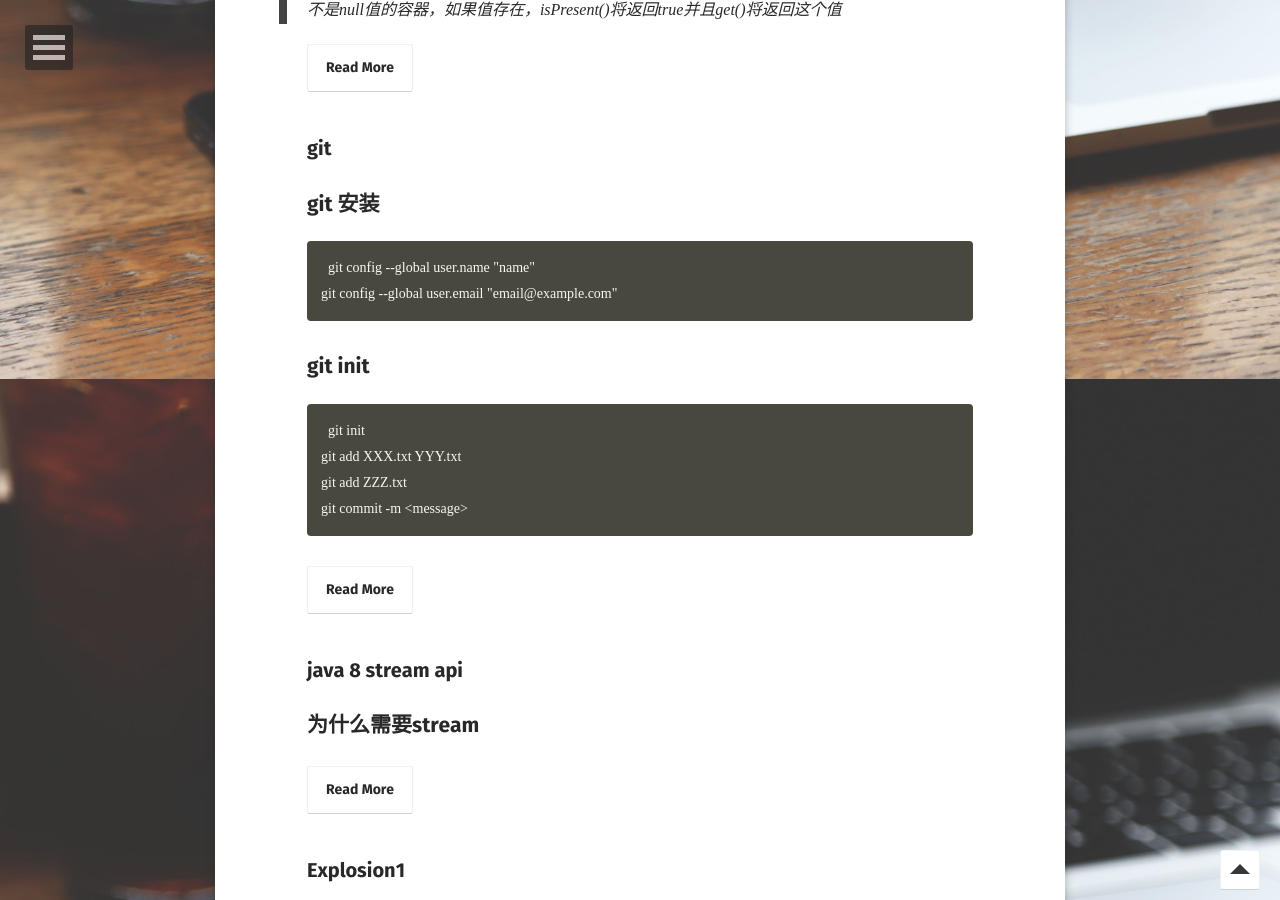
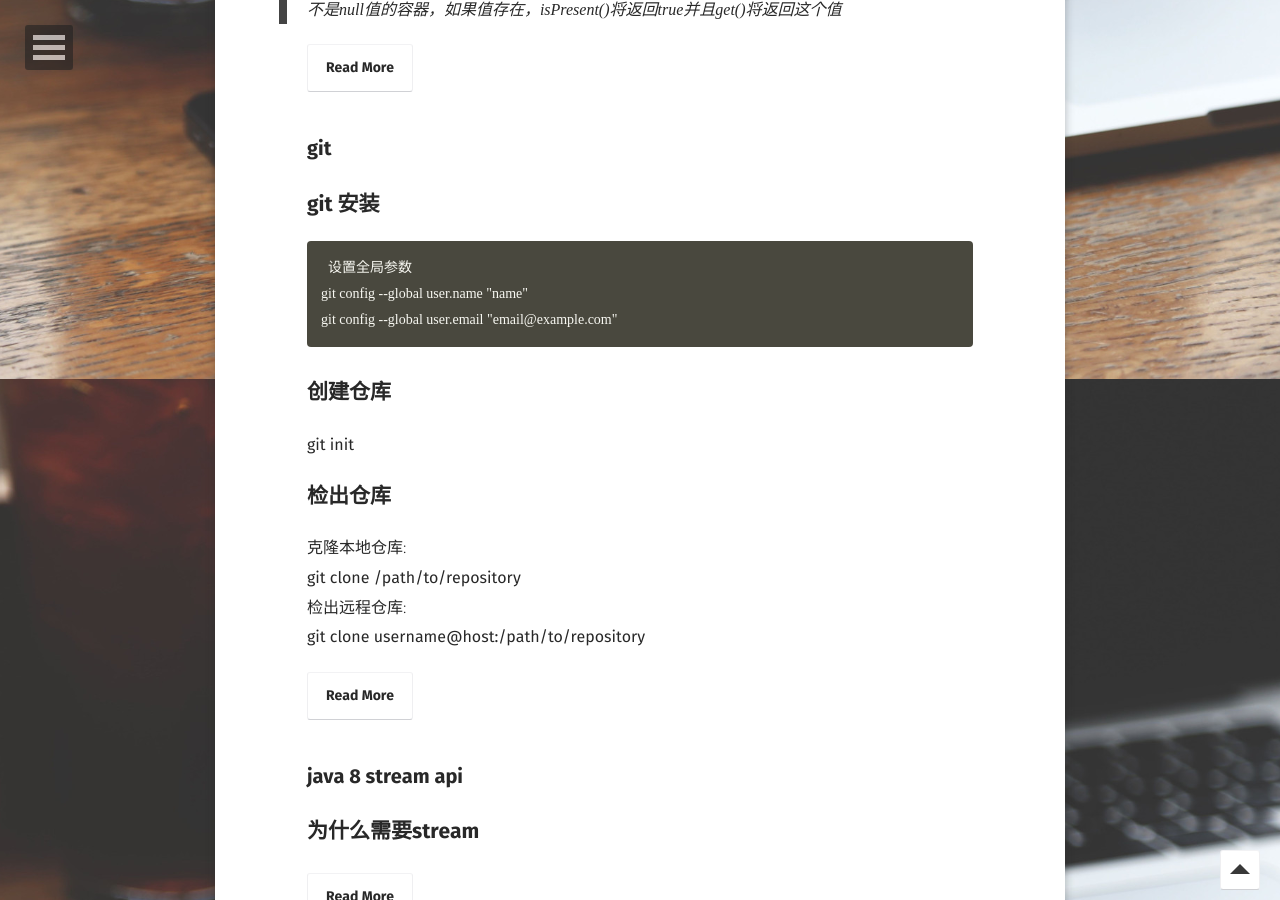
Before and after one commit to lindage1994/lindage1994.github.io, a Jekyll site: the page built from posts/index.md, in a window 1280 px wide and 900 px high, scrolled down 521 px. Built offline with Jekyll 4.4.1, drawn with Linux system fonts in a browser that asks for light colours; some web fonts are replaced; some of the changed lines change nothing that is shown.

Commit message:
git modify

````diff
--- a/_posts/2019-09-18-git.md
+++ b/_posts/2019-09-18-git.md
@@ -9,197 +9,134 @@
 
 ## git 安装
 ```
+设置全局参数
 git config --global user.name "name"
 git config --global user.email "email@example.com"
 ```
-## git init
-```
-git init
-git add XXX.txt YYY.txt
-git add ZZZ.txt
-git commit -m <message>
-```
+## 创建仓库
+**git init**
+## 检出仓库
+克隆本地仓库:
+**git clone /path/to/repository**
+检出远程仓库:
+**git clone username@host:/path/to/repository**
+
+## 工作流
+本地仓库由 git 维护的三棵“树”组成。第一个是你的 **工作目录**，它持有实际文件；第二个是 **暂存区（Index）**，它像个缓存区域，临时保存你的改动；最后是 **HEAD**，它指向你最后一次提交的结果。
+![工作流](https://github.com/lindage1994/images/raw/master/blog/2019/trees.png)
+
+## 添加和提交
+添加修改到暂存区:
+**git add \<filename>**
+**git add ***
+提交修改到HEAD:
+**git commit -m "代码提交信息"**
+
+## 推送改动
+推送改动到远端仓库：
+**git push origin \<branch>**
+如果你还没有克隆现有仓库，并欲将你的仓库连接到某个远程服务器，你可以使用如下命令添加：
+**git remote add origin <server>**
+
+## 分支管理
+分支是用来将特性开发绝缘开来的。在你创建仓库的时候，master 是“默认的”分支。在其他分支上进行开发，完成后再将它们合并到主分支上。
+![类图示例](https://github.com/lindage1994/images/raw/master/blog/2019/image.png)
+
+查看分支：
+**git branch**
+创建分支：
+**git branch dev**
+切换分支：
+**git checkout dev** 或 **git switch dev**
+创建分支并切换过去：
+**git checkout -b feature_x**  或 **git switch -c feature_x**
+删除分支：
+**git branch -d feature_x**
+除非你将分支推送到远端仓库，不然该分支就是 不为他人所见的：
+**git push origin \<branch>**
+
+## 更新与合并
+拉取origin最新改动：
+**git pull**
+在你的工作目录中 获取（fetch） 并 合并（merge） 远端的改动。
+要合并其他分支到你的当前分支（例如 master），执行：
+**git merge \<branch>**
+在这两种情况下，git 都会尝试去自动合并改动。遗憾的是，这可能并非每次都成功，并可能出现冲突（conflicts）。 这时候就需要你修改这些文件来手动合并这些冲突（conflicts）。改完之后，你需要执行如下命令以将它们标记为合并成功：
+**git add \<filename>**
+在合并改动之前，你可以使用如下命令预览差异：
+**git diff \<source_branch> \<target_branch>**
+
+## 标签
+为软件发布创建标签是推荐的。
+新建标签名为 *1.0.0* 的标签：
+**git tag 1.0.0**
+默认为HEAD，也可以指定一个commit id
+**git tag -a \<tagname> -m "blablabla..."** 可以指定标签信息
+查看所有标签：
+**git tag**
+推送一个本地标签：
+**git push origin \<tagname>**
+推送全部未推送过的本地标签：
+**git push origin --tags**
+删除一个本地标签：
+**git tag -d \<tagname>**
+删除一个远程标签：
+**git push origin :refs/tags/\<tagname>**
+
+## log
+如果你想了解本地仓库的历史记录，最简单的命令就是使用:
+**git log**
+你可以添加一些参数来修改他的输出，从而得到自己想要的结果。 只看某一个人的提交记录:
+**git log --author=bob**
+一个压缩后的每一条提交记录只占一行的输出:
+**git log --pretty=oneline**
+或者你想通过 ASCII 艺术的树形结构来展示所有的分支, 每个分支都标示了他的名字和标签:
+**git log --graph --oneline --decorate --all**
+看看哪些文件改变了:
+**git log --name-status**
+命令历史：
+**git reflog**
+这些只是你可以使用的参数中很小的一部分。更多的信息，参考：
+**git log --help**
 
 ## 版本控制
-### git status
-```
-$ git status
-On branch master
-Your branch is ahead of 'origin/master' by 1 commit.
-  (use "git push" to publish your local commits)
+查看仓库当前的状态：
+**git status**
+是查看difference，显示的格式正是Unix通用的diff格式：
+**git diff**
 
-Changes not staged for commit:
-  (use "git add <file>..." to update what will be committed)
-  (use "git checkout -- <file>..." to discard changes in working directory)
-
-        modified:   nine/src/main/java/com/iahsnil/nine/service/impl/SpiderServi                                                                                                                                                                                               ceImpl.java
-
-Untracked files:
-  (use "git add <file>..." to include in what will be committed)
-
-        config-client/configclient.iml
-        config-client/target/
-        config/target/
-        nine/src/main/resources/pyscript/cuq.txt
-        nine/src/main/resources/pyscript/cyt.txt
-        nine/src/main/resources/pyscript/hhy.txt
-
-no changes added to commit (use "git add" and/or "git commit -a")
-```
-**git status** 命令可以让我们时刻掌握仓库当前的状态
-### git diff
-```
-$ git diff nine/src/main/java/com/iahsnil/nine/service/impl/SpiderServiceImpl.java
-diff --git a/nine/src/main/java/com/iahsnil/nine/service/impl/SpiderServiceImpl.java b/nine/src/main/java/com/iahsnil/nine/service/impl/SpiderServiceImpl.java
-index 3a738ad..669dff7 100644
---- a/nine/src/main/java/com/iahsnil/nine/service/impl/SpiderServiceImpl.java
-+++ b/nine/src/main/java/com/iahsnil/nine/service/impl/SpiderServiceImpl.java
-@@ -62,7 +62,7 @@ public class SpiderServiceImpl implements SpiderService {
-
-     @Override
-     @Async
--    @Scheduled(cron = "* 0/5 * * * *")
-+    @Scheduled(cron = "* * 11/5 * * *")
-     public Future<String> refreshList() {
-         StringBuilder sb = new StringBuilder();
-```
-**git diff** 顾名思义就是查看difference，显示的格式正是Unix通用的diff格式
-
-## 版本回退
-### git log 提交历史
-```
-commit ddc483c266fd9d48adfe2821d95bfe67f3ea6e40 (HEAD -> master)
-Author: DESKTOP-3M8EM7B\zed <iahsnil1994@gmail.com>
-Date:   Thu Aug 22 21:01:24 2019 +0700
-
-    定时执行爬取数据代码
-
-commit 5b9d62a9994415303822055466432355d2a69317 (origin/master, origin/HEAD)
-Author: DESKTOP-3M8EM7B\zed <iahsnil1994@gmail.com>
-Date:   Wed Aug 21 21:08:45 2019 +0700
-
-    spring security permission
-
-commit 7ec28a1664c67615af9fb055f586dbed2639c960
-Author: DESKTOP-3M8EM7B\zed <iahsnil1994@gmail.com>
-Date:   Tue Aug 20 21:05:22 2019 +0700
-
-    登录/注册
-
-commit 05b960e2463ac67c84ac8b50e6856360c2993b86
-Author: DESKTOP-3M8EM7B\zed <iahsnil1994@gmail.com>
-Date:   Mon Aug 19 21:14:13 2019 +0700
-
-    添加分页
-
-commit f27384ca0078b15d9a3043bb76929178af4ea857
-Author: DESKTOP-3M8EM7B\zed <iahsnil1994@gmail.com>
-Date:   Sat Aug 17 21:01:10 2019 +0700
-
-    vedio player
-```
-### git reflog 命令历史
-```
-git reflog
-ddc483c (HEAD -> master) HEAD@{0}: commit: 定时执行爬取数据代码
-5b9d62a (origin/master, origin/HEAD) HEAD@{1}: commit: spring security permission
-7ec28a1 HEAD@{2}: commit: 登录/注册
-05b960e HEAD@{3}: commit: 添加分页
-f27384c HEAD@{4}: commit: vedio player
-9fa5715 HEAD@{5}: commit: 加入gateway，调整pom.xml
-ce25661 HEAD@{6}: commit: 调整结构
-5e80e01 HEAD@{7}: commit: quartz 任务调度框架
-8d0e67d HEAD@{8}: commit: zuul second commit
-51fe1da HEAD@{9}: commit: zuul first commit
-62e3aa6 HEAD@{10}: commit: websocket
-14056a1 HEAD@{11}: commit: delete some records
-f942efa HEAD@{12}: commit: movie database
-93011d3 HEAD@{13}: commit: request limit
-d0b07e9 HEAD@{14}: commit: redis distributed lock
-644cdc7 HEAD@{15}: commit: xiaozhuan font generator
-b742d24 HEAD@{16}: commit: ok http util
-05421c5 HEAD@{17}: commit: mail sender
-d112af5 HEAD@{18}: commit: commit 2019-04-25
-b15f2f3 HEAD@{19}: merge origin/master: Fast-forward
-6e8c023 HEAD@{20}: commit: 91porn spider done
-6ba5271 HEAD@{21}: commit: create a rudiment
-aa4258f HEAD@{22}: merge origin/master: Fast-forward
-6f175c6 HEAD@{23}: commit: second commit
-47e0efc HEAD@{24}: commit: first commit
-0f088ba HEAD@{25}: clone: from https://github.com/lindage1994/yasuo.git
-```
-### git reset --hard commit_id 回退或前进到某个版本
-
+### 版本回退
+回退或前进到某个版本,要重返未来，用**git reflog**查看命令历史，以便确定要回到未来的哪个版本：
+**git reset --hard commit_id**
 ```
 $ git reset --hard 7ec28a1
 HEAD is now at 7ec28a1 登录/注册
 ```
---mixed
-意思是：不删除工作空间改动代码，撤销commit，并且撤销git add . 操作
+--mixed   不删除工作空间改动代码，撤销commit，并且撤销git add . 操作
 这个为默认参数,git reset --mixed HEAD^ 和 git reset HEAD^ 效果是一样的。
-
---soft
-不删除工作空间改动代码，撤销commit，不撤销git add .
-
---hard
-删除工作空间改动代码，撤销commit，撤销git add .
+--soft  不删除工作空间改动代码，撤销commit，不撤销git add .
+--hard  删除工作空间改动代码，撤销commit，撤销git add .
 
 注意完成这个操作后，就恢复到了上一次的commit状态。
 
-- HEAD指向的版本就是当前版本，因此，Git允许我们在版本的历史之间穿梭，使用命令git reset --hard commit_id。
+### 替换改动
+你可以使用如下命令替换掉本地改动：
+**git checkout -- \<filename>**
+撤销修改到最近一次git commit 或git add 时的状态
+使用**git reset HEAD \<file>** 取消提交到暂存区
+--很重要，没有--，就变成了“切换到另一个分支”的命令
+假如你想丢弃你在本地的所有改动与提交，可以到服务器上获取最新的版本历史，并将你本地主分支指向它：
+**git fetch origin**
+**git reset --hard origin/master**
 
-- 穿梭前，用git log可以查看提交历史，以便确定要回退到哪个版本。
-
-- 要重返未来，用git reflog查看命令历史，以便确定要回到未来的哪个版本。
-
-## 工作区和暂存区
-git add 操作是将文件修改添加到暂存区
-git commit 操作是将暂存区文件提交到当前分支
-
-git checkout -- file 撤销修改到最近一次git commit 或git add 时的状态
-如果文件修改后未放到暂存区，撤销修改就回到和版本库一样的状态
-如果文件提交到暂存区后又作了修改，撤销修改就会回到暂存区后的状态
-(use "git reset HEAD <file>..." to unstage)
-使用git reset HEAD <file> 取消提交到暂存区
-git checkout -- file命令中的--很重要，没有--，就变成了“切换到另一个分支”的命令
-
-##  删除文件
-git rm <file>
-如果误删 git checkout -- <file> 撤销
+###  删除文件
+**git rm <file>**
+如果误删 **git checkout -- <file>** 撤销
  注意：从来没有被添加到版本库就被删除的文件，是无法恢复的！
  命令git rm用于删除一个文件。如果一个文件已经被提交到版本库，那么你永远不用担心误删，但是要小心，你只能恢复文件到最新版本，你会丢失最近一次提交后你修改的内容。
 
-## 远程仓库
 
-
-
-## 分支管理
-### 查看分支
-git branch
-### 创建分支
-git branch dev
-### 切换分支
-git checkout dev
-git checkout -b dev ==  git branch dev + git checkout device
-### 合并指定分支到当前分支
-git merge dev
-### 删除分支
-git branch -d dev
-
-### switch
-切换分支命令git checkout branch <branch> 和撤销修改命令git checkout -- <file>是同一个命令，有点令人迷惑
-所以新版本的git提供了新的git switch命令来切换分支
-创建并切换分支
-git switch -c dev
-切换到已有分支
-git switch master
-
-### 解决冲突
-当Git无法自动合并分支时，就必须首先解决冲突。解决冲突后，再提交，合并完成。
-解决冲突就是把Git合并失败的文件手动编辑为我们希望的内容，再提交。
-用git log --graph命令可以看到分支合并图。
-
-### bug分支
+## bug分支
 #### 保存工作现场
 git stash
 #### 查看保存的工作现场
@@ -225,16 +162,3 @@
 ### rebase(变基)
 rebase操作可以把本地未push的分叉提交历史整理成直线；
 rebase的目的是使得我们在查看历史提交的变化时更容易，因为分叉的提交需要三方对比。
-
-
-## 标签管理
-### 创建标签
-命令git tag <tagname>用于新建一个标签，默认为HEAD，也可以指定一个commit id；
-命令git tag -a <tagname> -m "blablabla..."可以指定标签信息；
-命令git tag可以查看所有标签。
-
-### 管理标签
-命令git push origin <tagname>可以推送一个本地标签；
-命令git push origin --tags可以推送全部未推送过的本地标签；
-命令git tag -d <tagname>可以删除一个本地标签；
-命令git push origin :refs/tags/<tagname>可以删除一个远程标签。
````
